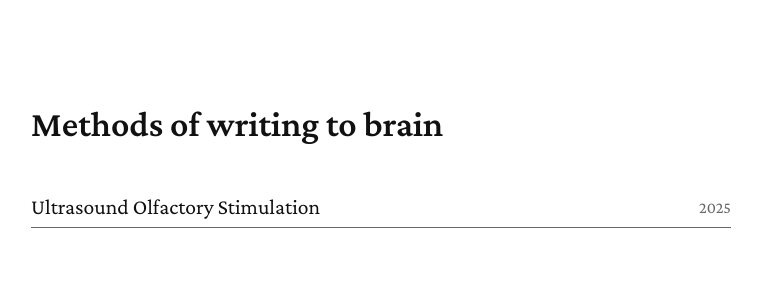
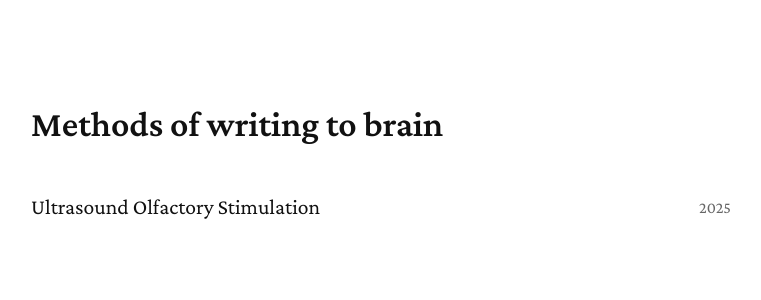
Before and after one commit to ennucore/writetobrain, a Next.js app: page / in a window 1280 px wide. Shown: the top 300 px of the page, without its empty margins (259-1020 px from the left). Built offline with nearby package versions, Linux system fonts and the light colour scheme.

Commit message:
more design improvements

```diff
--- a/app/globals.css
+++ b/app/globals.css
@@ -28,14 +28,14 @@ a {
   text-decoration: none;
   background-image: linear-gradient(var(--foreground), var(--foreground)), linear-gradient(var(--accent), var(--accent));
   background-size: 0% 1px, 100% 1px;
-  background-position: 0 100%, 0 100%;
+  background-position: 0 100%, 100% 100%;
   background-repeat: no-repeat;
-  transition: background-size 0.3s ease;
+  transition: color 0.3s ease, background-size 0.3s ease;
   padding-bottom: 2px;
 }
 
 a:hover {
-  background-size: 100% 1px, 100% 1px;
+  background-size: 100% 1px, 0% 1px;
   color: var(--foreground);
 }
 
@@ -182,7 +182,7 @@ a:hover {
 }
 
 .no-underline {
-  border-bottom: none;
+  background-image: none;
 }
 
 /* MDX Styles */
--- a/app/olfactory/page.js
+++ b/app/olfactory/page.js
@@ -7,7 +7,7 @@ export default function OlfactoryPage() {
         <article>
             <header className="mb-8 text-center">
                 <h1 className="text-3xl font-bold mb-2">Smell the ultrasound</h1>
-                <p className="text-xl text-accent italic mb-4">
+                <p className="text-lg italic mb-4">
                     Inducing smell sensations with transcranial focused ultrasound stimulation of the olfactory system
                 </p>
                 <div className="text-sm text-accent">
--- a/app/page.js
+++ b/app/page.js
@@ -6,7 +6,7 @@ export default function Home() {
       <h1 className="text-3xl font-bold mb-8 font-heading">Methods of writing to brain</h1>
 
       <div className="border-t border-accent">
-        <Link href="/olfactory" className="block group">
+        <Link href="/olfactory" className="block group no-underline">
           <div className="flex justify-between items-center py-6 px-4 -mx-4 rounded-lg transition-all duration-300 ease-in-out hover:bg-gray-50 hover:scale-[1.02] hover:shadow-lg border-b border-accent group-hover:border-transparent">
             <span className="text-xl font-medium group-hover:text-foreground transition-colors arrow-hover arrow-hover-no-underline">
               Ultrasound Olfactory Stimulation
```
